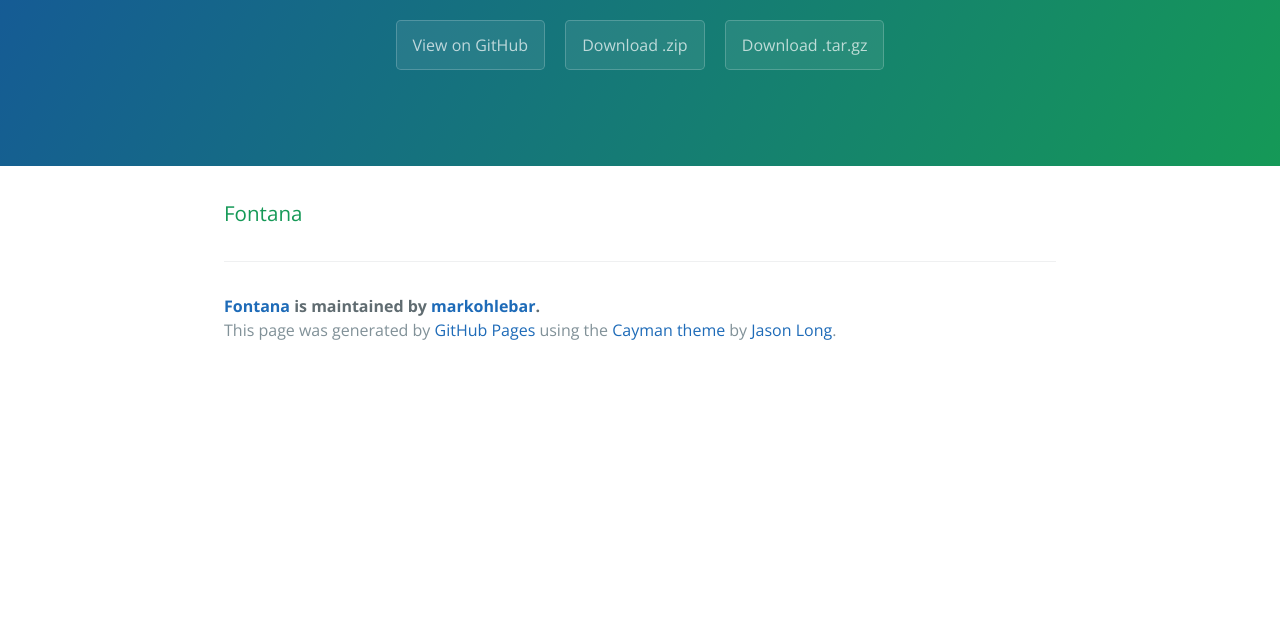
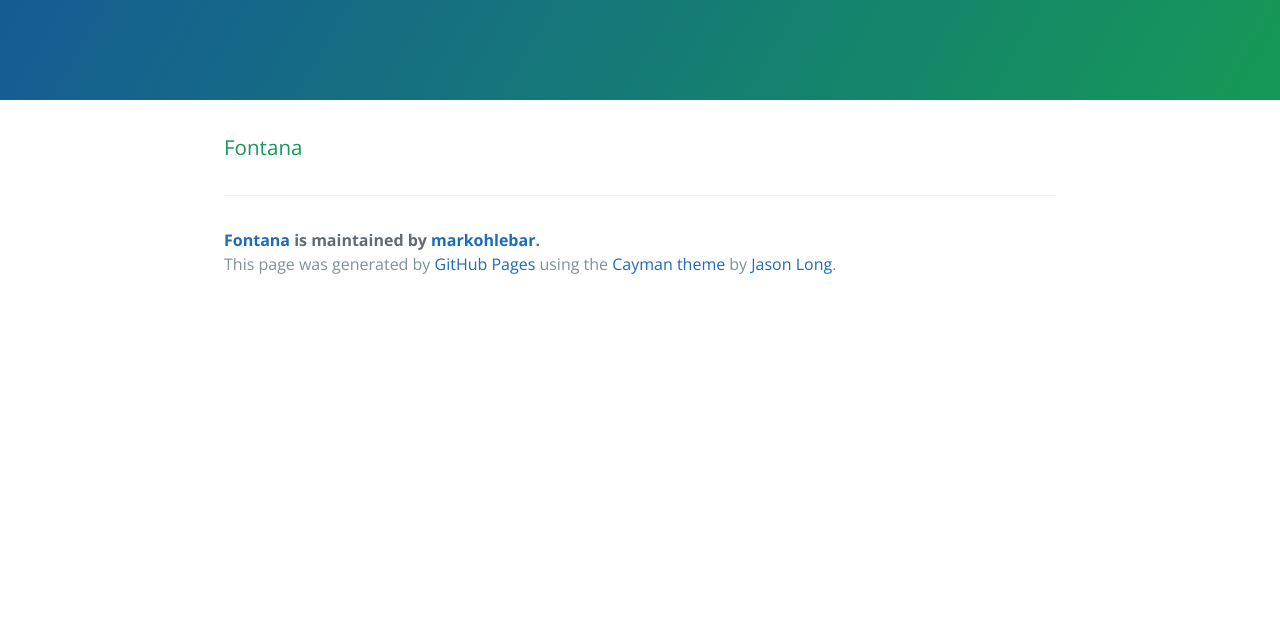
Before and after one commit to markohlebar/FontanaKey.com, a plain HTML site: page index.html in a window 1280 px wide. Shown: the part 170-800 px from the top of the page. Drawn offline with nearby package versions, Linux system fonts and the light colour scheme.

Commit message:
Update index.html

```diff
--- a/index.html
+++ b/index.html
@@ -13,23 +13,14 @@
     <section class="page-header">
       <h1 class="project-name">Fontana</h1>
       <h2 class="project-tagline"></h2>
-      <a href="https://github.com/markohlebar/FontanaKey.com" class="btn">View on GitHub</a>
-      <a href="https://github.com/markohlebar/FontanaKey.com/zipball/master" class="btn">Download .zip</a>
-      <a href="https://github.com/markohlebar/FontanaKey.com/tarball/master" class="btn">Download .tar.gz</a>
     </section>
-
     <section class="main-content">
       <h3>
 <a id="fontana" class="anchor" href="#fontana" aria-hidden="true"><span aria-hidden="true" class="octicon octicon-link"></span></a>Fontana</h3>
-
       <footer class="site-footer">
         <span class="site-footer-owner"><a href="https://github.com/markohlebar/FontanaKey.com">Fontana</a> is maintained by <a href="https://github.com/markohlebar">markohlebar</a>.</span>
-
         <span class="site-footer-credits">This page was generated by <a href="https://pages.github.com">GitHub Pages</a> using the <a href="https://github.com/jasonlong/cayman-theme">Cayman theme</a> by <a href="https://twitter.com/jasonlong">Jason Long</a>.</span>
       </footer>
-
     </section>
-
-
   </body>
 </html>
```
